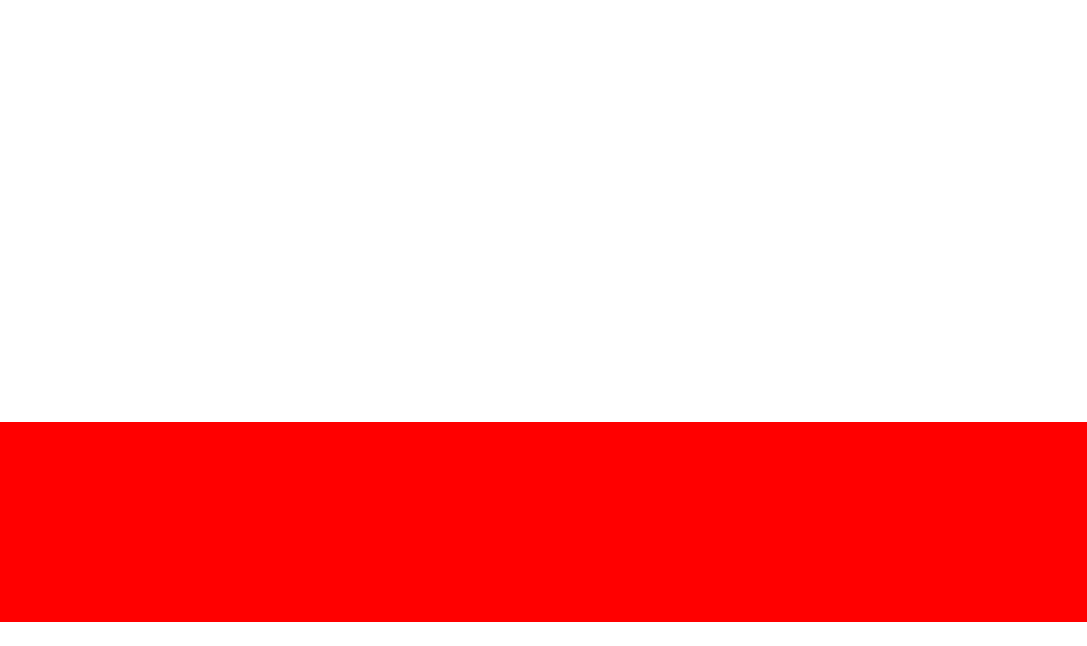
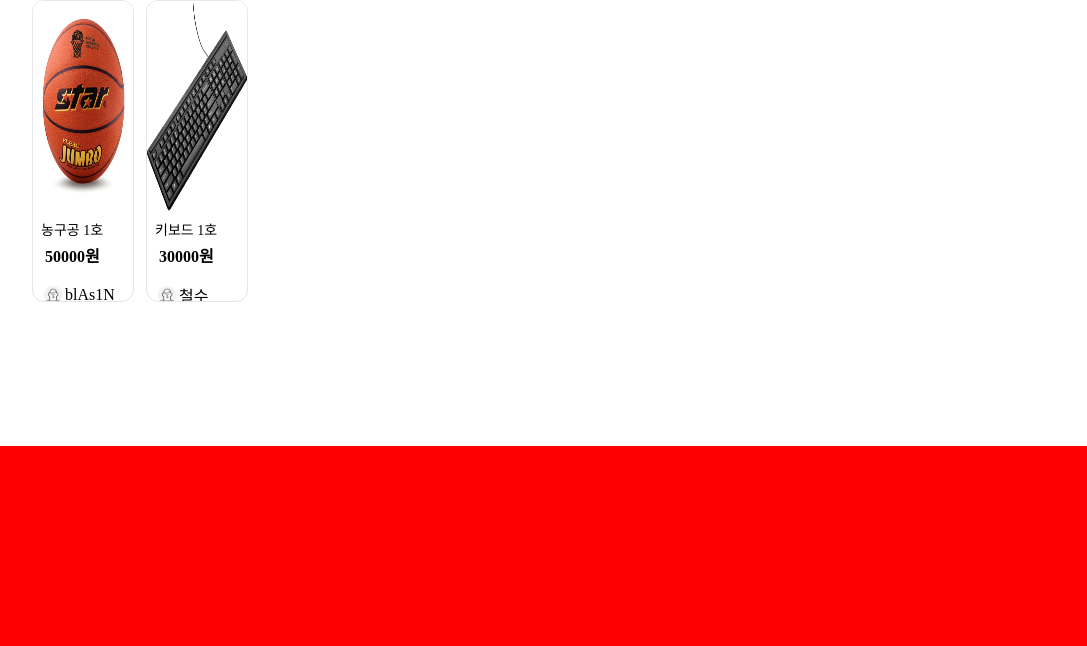
Before and after one commit to blAs1N/BS-Marget, a plain HTML site: page bs-marget/index.html in a window 1280 px wide. Shown: the part 443-1089 px from the top of the page, without its empty margins (96-1183 px from the left). Before the commit the page ends 1065 px from the top, so only its background shows below. Drawn offline with Linux system fonts and the light colour scheme.

Commit message:
웹 화면 구현 3강 내용 정리

```diff
--- a/bs-marget/index.css
+++ b/bs-marget/index.css
@@ -1,4 +1,4 @@
-body {
+* {
   margin: 0;
   padding: 0;
 }
@@ -14,6 +14,7 @@ body {
   height: 100%;
   width: 1024px;
   margin: 0 auto;
+  padding-bottom: 24px;
 }
 
 #footer {
@@ -42,3 +43,54 @@ body {
 #banner > img {
   width: 100%;
 }
+
+#body > h1 {
+  margin: 16px;
+}
+
+#product-list {
+  display: flex;
+  flex-wrap: wrap;
+  margin-top: 12px;
+}
+
+.product-card {
+  width: 100px;
+  height: 300px;
+  margin-right: 12px;
+  margin-bottom: 12px;
+  border: 1px solid rgb(230, 230, 230);
+  border-radius: 12px;
+  overflow: hidden;
+}
+
+.product-img {
+  width: 100%;
+  height: 210px;
+}
+
+.product-contents {
+  display: flex;
+  flex-direction: column;
+  padding: 8px;
+}
+
+.product-name {
+  font-size: 14px;
+}
+
+.product-price {
+  font-size: 16px;
+  font-weight: 600;
+  margin: 4px;
+}
+
+.product-seller {
+  display: flex;
+  align-items: center;
+  margin-top: 12px;
+}
+
+.product-avartar {
+  width: 24px;
+}
--- a/bs-marget/index.html
+++ b/bs-marget/index.html
@@ -14,7 +14,34 @@
         <img src="images/banners/banner1.png" />
       </div>
       <h1>판매되는 상품들</h1>
-      <div id="product-list"></div>
+      <div id="product-list">
+        <div class="product-card">
+          <div>
+            <img class="product-img" src="images/products/basketball1.jpeg" />
+          </div>
+          <div class="product-contents">
+            <span class="product-name">농구공 1호</span>
+            <span class="product-price">50000원</span>
+            <div class="product-seller">
+              <img class="product-avartar" src="images/icons/avatar.png" />
+              <span>blAs1N</span>
+            </div>
+          </div>
+        </div>
+        <div class="product-card">
+          <div>
+            <img class="product-img" src="images/products/keyboard1.jpg" />
+          </div>
+          <div class="product-contents">
+            <span class="product-name">키보드 1호</span>
+            <span class="product-price">30000원</span>
+            <div class="product-seller">
+              <img class="product-avartar" src="images/icons/avatar.png" />
+              <span>철수</span>
+            </div>
+          </div>
+        </div>
+      </div>
     </div>
     <div id="footer"></div>
   </body>
```
